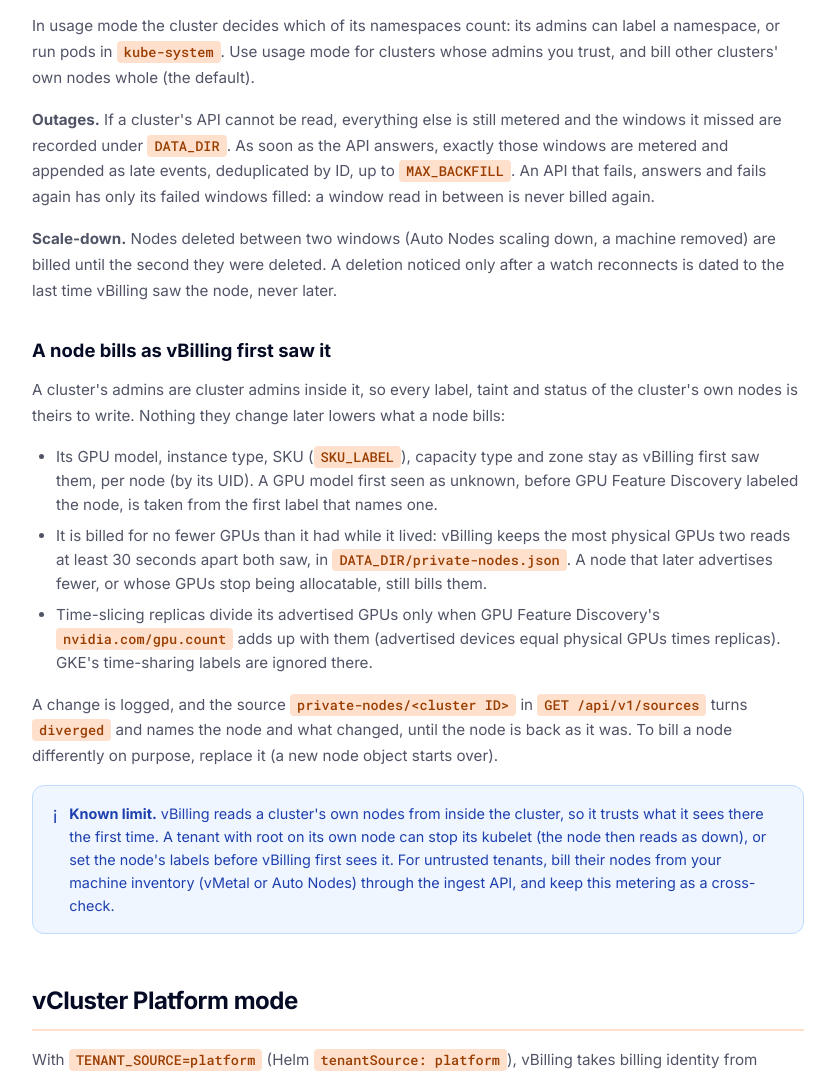
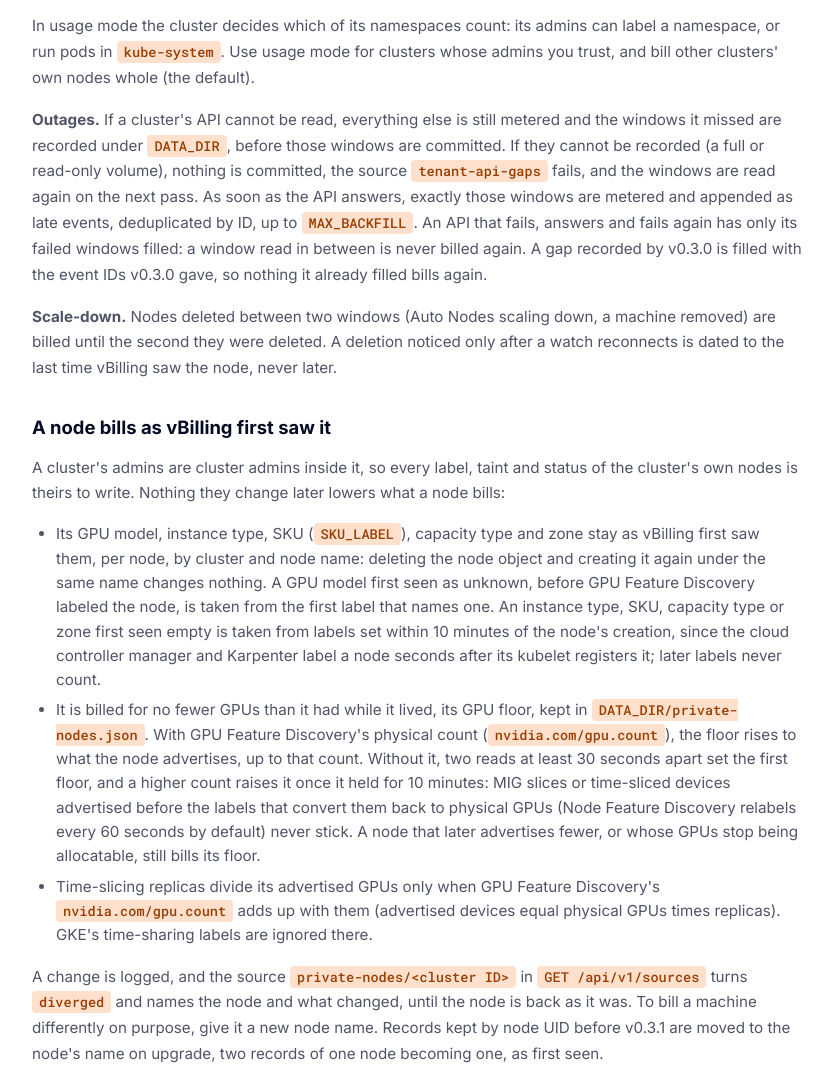
Before and after one commit to vClusterLabs-Experiments/vbilling, a plain HTML site: page docs/private-nodes.html in a window 1280 px wide. Shown: the part 4319-5393 px from the top of the page, without its empty margins (292-1127 px from the left). Drawn offline with Linux system fonts and the light colour scheme.

Commit message:
Docs: synced namespaces by vCluster's labels, node history by name, chunked reads, gaps
usage-sources.html: objects synced to other namespaces belong to the
cluster vCluster's namespace labels name; a shared-node cluster's
Prometheus selector covers the namespaces it syncs to, and fails when
they cannot be read; a single first sample counts from its process
start; the 16 MiB bound is for a Prometheus a tenant influences, and
PROMETHEUS_URL is read in time chunks; tenant-api-gaps.

private-nodes.html: a node's history is kept by cluster and node name,
attributes first seen empty fill during its first 10 minutes, the GPU
floor rises on GPU Feature Discovery's count (or a count held for 10
minutes), gaps are saved before their windows commit, and v0.3.0 gaps
fill with v0.3.0's IDs.

```diff
--- a/docs/private-nodes.html
+++ b/docs/private-nodes.html
@@ -379,20 +379,20 @@ experimental:
         <li>On a namespace inside a cluster, with <code>PRIVATE_NODE_BILLING=usage</code>: the pods in that namespace are not billed. It needs <code>get</code> and <code>list</code> on namespaces in the reader role above; without them, no namespace is skipped. It has no effect with <code>PRIVATE_NODE_BILLING=node</code>, which bills whole nodes whatever runs on them.</li>
       </ul>
       <p>In usage mode the cluster decides which of its namespaces count: its admins can label a namespace, or run pods in <code>kube-system</code>. Use usage mode for clusters whose admins you trust, and bill other clusters' own nodes whole (the default).</p>
-      <p><strong>Outages.</strong> If a cluster's API cannot be read, everything else is still metered and the windows it missed are recorded under <code>DATA_DIR</code>. As soon as the API answers, exactly those windows are metered and appended as late events, deduplicated by ID, up to <code>MAX_BACKFILL</code>. An API that fails, answers and fails again has only its failed windows filled: a window read in between is never billed again.</p>
+      <p><strong>Outages.</strong> If a cluster's API cannot be read, everything else is still metered and the windows it missed are recorded under <code>DATA_DIR</code>, before those windows are committed. If they cannot be recorded (a full or read-only volume), nothing is committed, the source <code>tenant-api-gaps</code> fails, and the windows are read again on the next pass. As soon as the API answers, exactly those windows are metered and appended as late events, deduplicated by ID, up to <code>MAX_BACKFILL</code>. An API that fails, answers and fails again has only its failed windows filled: a window read in between is never billed again. A gap recorded by v0.3.0 is filled with the event IDs v0.3.0 gave, so nothing it already filled bills again.</p>
       <p><strong>Scale-down.</strong> Nodes deleted between two windows (Auto Nodes scaling down, a machine removed) are billed until the second they were deleted. A deletion noticed only after a watch reconnects is dated to the last time vBilling saw the node, never later.</p>
 
       <h3 id="private-first-seen">A node bills as vBilling first saw it</h3>
       <p>A cluster's admins are cluster admins inside it, so every label, taint and status of the cluster's own nodes is theirs to write. Nothing they change later lowers what a node bills:</p>
       <ul>
-        <li>Its GPU model, instance type, SKU (<code>SKU_LABEL</code>), capacity type and zone stay as vBilling first saw them, per node (by its UID). A GPU model first seen as unknown, before GPU Feature Discovery labeled the node, is taken from the first label that names one.</li>
-        <li>It is billed for no fewer GPUs than it had while it lived: vBilling keeps the most physical GPUs two reads at least 30 seconds apart both saw, in <code>DATA_DIR/private-nodes.json</code>. A node that later advertises fewer, or whose GPUs stop being allocatable, still bills them.</li>
+        <li>Its GPU model, instance type, SKU (<code>SKU_LABEL</code>), capacity type and zone stay as vBilling first saw them, per node, by cluster and node name: deleting the node object and creating it again under the same name changes nothing. A GPU model first seen as unknown, before GPU Feature Discovery labeled the node, is taken from the first label that names one. An instance type, SKU, capacity type or zone first seen empty is taken from labels set within 10 minutes of the node's creation, since the cloud controller manager and Karpenter label a node seconds after its kubelet registers it; later labels never count.</li>
+        <li>It is billed for no fewer GPUs than it had while it lived, its GPU floor, kept in <code>DATA_DIR/private-nodes.json</code>. With GPU Feature Discovery's physical count (<code>nvidia.com/gpu.count</code>), the floor rises to what the node advertises, up to that count. Without it, two reads at least 30 seconds apart set the first floor, and a higher count raises it once it held for 10 minutes: MIG slices or time-sliced devices advertised before the labels that convert them back to physical GPUs (Node Feature Discovery relabels every 60 seconds by default) never stick. A node that later advertises fewer, or whose GPUs stop being allocatable, still bills its floor.</li>
         <li>Time-slicing replicas divide its advertised GPUs only when GPU Feature Discovery's <code>nvidia.com/gpu.count</code> adds up with them (advertised devices equal physical GPUs times replicas). GKE's time-sharing labels are ignored there.</li>
       </ul>
-      <p>A change is logged, and the source <code>private-nodes/&lt;cluster ID&gt;</code> in <code>GET /api/v1/sources</code> turns <code>diverged</code> and names the node and what changed, until the node is back as it was. To bill a node differently on purpose, replace it (a new node object starts over).</p>
+      <p>A change is logged, and the source <code>private-nodes/&lt;cluster ID&gt;</code> in <code>GET /api/v1/sources</code> turns <code>diverged</code> and names the node and what changed, until the node is back as it was. To bill a machine differently on purpose, give it a new node name. Records kept by node UID before v0.3.1 are moved to the node's name on upgrade, two records of one node becoming one, as first seen.</p>
       <div class="callout callout-info">
         <div class="callout-icon">i</div>
-        <div><strong>Known limit.</strong> vBilling reads a cluster's own nodes from inside the cluster, so it trusts what it sees there the first time. A tenant with root on its own node can stop its kubelet (the node then reads as down), or set the node's labels before vBilling first sees it. For untrusted tenants, bill their nodes from your machine inventory (vMetal or Auto Nodes) through the ingest API, and keep this metering as a cross-check.</div>
+        <div><strong>Known limit.</strong> vBilling reads a cluster's own nodes from inside the cluster, so it trusts what it sees there the first time. A tenant with root on its own node can stop its kubelet (the node then reads as down), or set the node's labels before vBilling first sees it, GPU Feature Discovery's count among them. A machine that replaces another under the same node name bills as the first one did. For untrusted tenants, bill their nodes from your machine inventory (vMetal or Auto Nodes) through the ingest API, and keep this metering as a cross-check.</div>
       </div>
 
       <h2 id="platform">vCluster Platform mode</h2>
```
Also changed, not shown: docs/usage-sources.html (+6 -5 lines).
